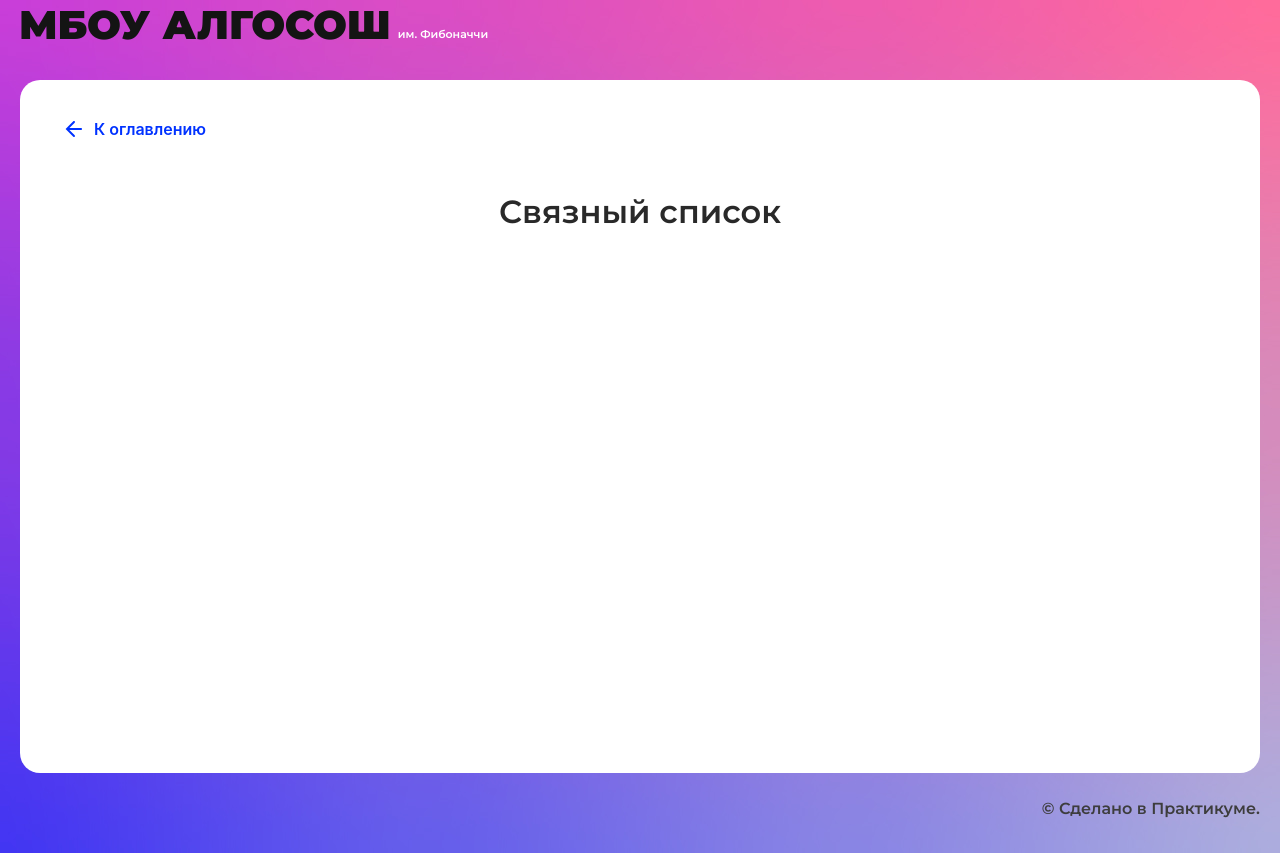
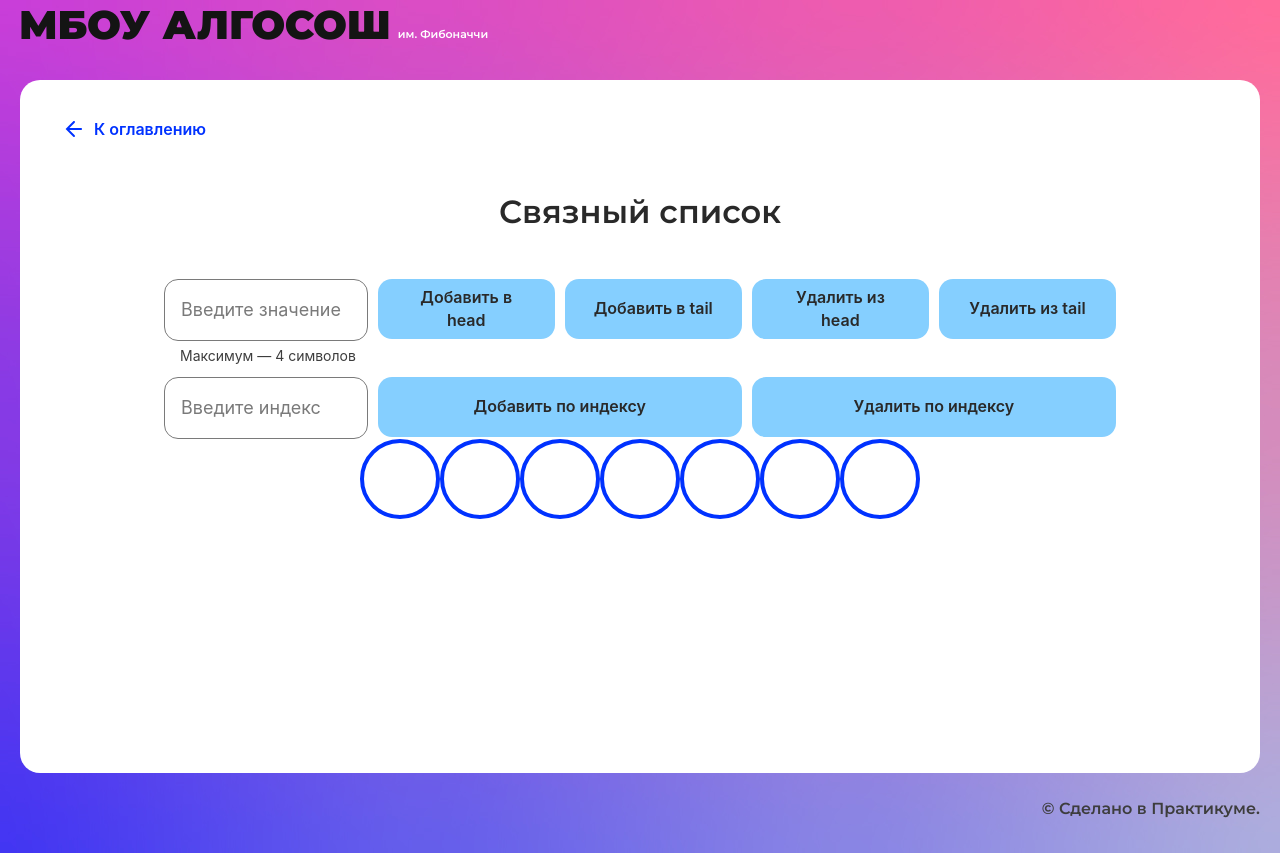
Before and after one commit to leondasferras/Fibonacci-school, a React (Create React App) app: page /list in a window 1280 px wide. Built offline with nearby package versions, Linux system fonts and the light colour scheme.

Commit message:
queque-page fixes and add list-page styles

```diff
--- /dev/null
+++ b/src/components/list-page/list-page.module.css
@@ -0,0 +1,21 @@
+.buttonsWrapper {
+  width: 952px;
+  margin:0 auto;
+  display: grid;
+  grid-template-columns: 1.15fr repeat(4, 1fr);
+  grid-template-rows: max-content max-content;
+  grid-gap: 10px;
+}
+
+.buttonsWrapper > :nth-child(7) {
+  grid-column: 2 / 4;
+}
+
+.buttonsWrapper > :nth-child(8) {
+  grid-column: 4 / 6;
+}
+
+.circlesWrapper {
+  display: flex;
+  flex-direction: row;
+}
--- a/src/components/list-page/list-page.tsx
+++ b/src/components/list-page/list-page.tsx
@@ -1,10 +1,51 @@
-import React from "react";
+import {useState} from "react";
 import { SolutionLayout } from "../ui/solution-layout/solution-layout";
+import styles from './list-page.module.css'
+import { Input } from "../ui/input/input";
+import { Button } from "../ui/button/button";
+import { Circle } from "../ui/circle/circle";
+import { ElementStates } from "../../types/element-states";
 
 export const ListPage: React.FC = () => {
+
+  const DefaultArray = Array.from({ length: 7 }, (v, i) => ({
+    el: "",
+    state: ElementStates.Default,
+    isTail: false,
+    isHead: false,
+  }));
+
+
+  const [number, setNumber] = useState();
+  const [index, setIndex] = useState();
+  const [array, setArray] = useState([]);
+
+
+
+
+
+
   return (
     <SolutionLayout title="Связный список">
+      <div className={styles.buttonsWrapper}>
+        <Input maxLength={4} isLimitText={true} getInputValue={setNumber} placeholder='Введите значение'/>
+        <Button text="Добавить в head"/>
+        <Button text="Добавить в tail"/>
+        <Button text="Удалить из head"/>
+        <Button text="Удалить из tail"/>
+        <Input max={9} type="number" getInputValue={setIndex} placeholder='Введите индекс'/>
+        <Button text="Добавить по индексу"/>
+        <Button text="Удалить по индексу"/>
 
+      </div>
+      <div className={styles.circlesWrapper}>
+        {DefaultArray.map((item) =>
+        <>
+        <Circle letter={item.el}/>
+
+        </>
+        )}
+      </div>
     </SolutionLayout>
   );
 };
--- a/src/components/queue-page/queue-page.tsx
+++ b/src/components/queue-page/queue-page.tsx
@@ -6,41 +6,92 @@ import { Circle } from "../ui/circle/circle";
 import { Button } from "../ui/button/button";
 import { ElementStates } from "../../types/element-states";
 import { timeout } from "../../utils/timeout";
+import { SHORT_DELAY_IN_MS } from "../../constants/delays";
 
 export const QueuePage: React.FC = () => {
-  const DefaultArray = Array.from({length:7}, (v,i) =>  ({el:'', state:ElementStates.Default, isTail:false, isHead:false})   )
+  const DefaultArray = Array.from({ length: 7 }, (v, i) => ({
+    el: "",
+    state: ElementStates.Default,
+    isTail: false,
+    isHead: false,
+  }));
   const [inputValue, setInputValue] = useState("");
   const [isLoading, setIsLoading] = useState<boolean>(false);
   const [queueArray, setQueueArray] = useState<
-    Array<{ el: number | string; state: ElementStates; isTail:boolean; isHead:boolean }>
+    Array<{
+      el: number | string;
+      state: ElementStates;
+      isTail: boolean;
+      isHead: boolean;
+    }>
   >(DefaultArray);
 
+  const handleAddElement = async () => {
+    setIsLoading(true);
+    const tempArray = queueArray;
+    const n = tempArray.length;
 
+    const moveTail = () => {
+      const currentTail = tempArray.findIndex((item) => item.isTail === true);
+      tempArray[currentTail].isTail = false;
+      if (tempArray[currentTail + 1].el)
+        tempArray[currentTail + 1].isTail = true;
+    };
 
-  const handleAddElement = async() => {
-    const tempArray = queueArray
-    const n = tempArray.length
-    const targetElement = tempArray.reverse().findIndex((item) => item.el !== '')
-    tempArray.reverse()
-    if (targetElement === -1) {tempArray[0].el = inputValue }
-    else {tempArray[n-targetElement].el = inputValue }
-    setQueueArray([...tempArray])
-  }
+    const targetElement = tempArray
+      .reverse()
+      .findIndex((item) => item.el !== "");
+    tempArray.reverse();
+    if (targetElement === -1) {
+      tempArray[0].state = ElementStates.Changing;
+      tempArray[0].el = inputValue;
+      tempArray[0].isHead = true;
+      tempArray[0].isTail = true;
 
+      setQueueArray([...tempArray]);
+      await timeout(SHORT_DELAY_IN_MS);
+      tempArray[0].state = ElementStates.Default;
+    } else {
+      tempArray[n - targetElement].state = ElementStates.Changing;
+      tempArray[n - targetElement].el = inputValue;
+      moveTail();
+      setQueueArray([...tempArray]);
+      await timeout(SHORT_DELAY_IN_MS);
+      tempArray[n - targetElement].state = ElementStates.Default;
+    }
 
-  const handleDeleteElement = async() => {
-    const tempArray = queueArray
-    const targetElement = tempArray.findIndex((item) => item.el !== '')
-    tempArray[targetElement].el = ''
-    setQueueArray([...tempArray])
-  }
-  const handleResetQueue = async() => {
+    setQueueArray([...tempArray]);
+    setInputValue("");
+    setIsLoading(false);
+  };
 
-  }
+  const handleDeleteElement = async () => {
+    setIsLoading(true);
+    const tempArray = queueArray;
+    const targetElement = tempArray.findIndex((item) => item.el !== "");
+    const moveHead = () => {
+      const currentHead = tempArray.findIndex((item) => item.isHead === true);
+      tempArray[currentHead].isHead = false;
+      if (tempArray[currentHead + 1]?.el)
+        tempArray[currentHead + 1].isHead = true;
+    };
 
+    tempArray[targetElement].state = ElementStates.Changing;
+    setQueueArray([...tempArray]);
+    await timeout(SHORT_DELAY_IN_MS);
 
+    tempArray[targetElement].el = "";
+    tempArray[targetElement].isTail = false;
+    tempArray[targetElement].state = ElementStates.Default;
 
+    moveHead();
+    setQueueArray([...tempArray]);
+    setIsLoading(false);
+  };
 
+  const handleResetQueue = async () => {
+    setQueueArray([...DefaultArray]);
+  };
 
   return (
     <SolutionLayout title="Очередь">
@@ -52,23 +103,28 @@ export const QueuePage: React.FC = () => {
             maxLength={4}
             getInputValue={setInputValue}
             value={inputValue}
+            disabled={isLoading}
           />
           <Button
             text="Добавить"
             onClick={handleAddElement}
-            disabled={!inputValue || isLoading ||  queueArray[queueArray.length-1].el !== ''}
+            disabled={
+              !inputValue ||
+              isLoading ||
+              queueArray[queueArray.length - 1].el !== ""
+            }
             isLoader={isLoading}
           />
           <Button
             text="Удалить"
             onClick={handleDeleteElement}
-            disabled={isLoading  }
+            disabled={isLoading || !queueArray.some((el) => el.el !== "")}
           />
         </div>
         <Button
           text="Очистить"
           onClick={handleResetQueue}
-          disabled={isLoading || queueArray.length < 1}
+          disabled={isLoading || !queueArray.some((el) => el.el !== "")}
         />
       </div>
 
@@ -81,7 +137,8 @@ export const QueuePage: React.FC = () => {
               state={el.state}
               key={i}
               index={i}
-              head={el.state === ElementStates.Changing ? "top" : ""}
+              head={el.isHead ? "Head" : ""}
+              tail={el.isTail ? "Tail" : ""}
             />
           );
         })}
```
